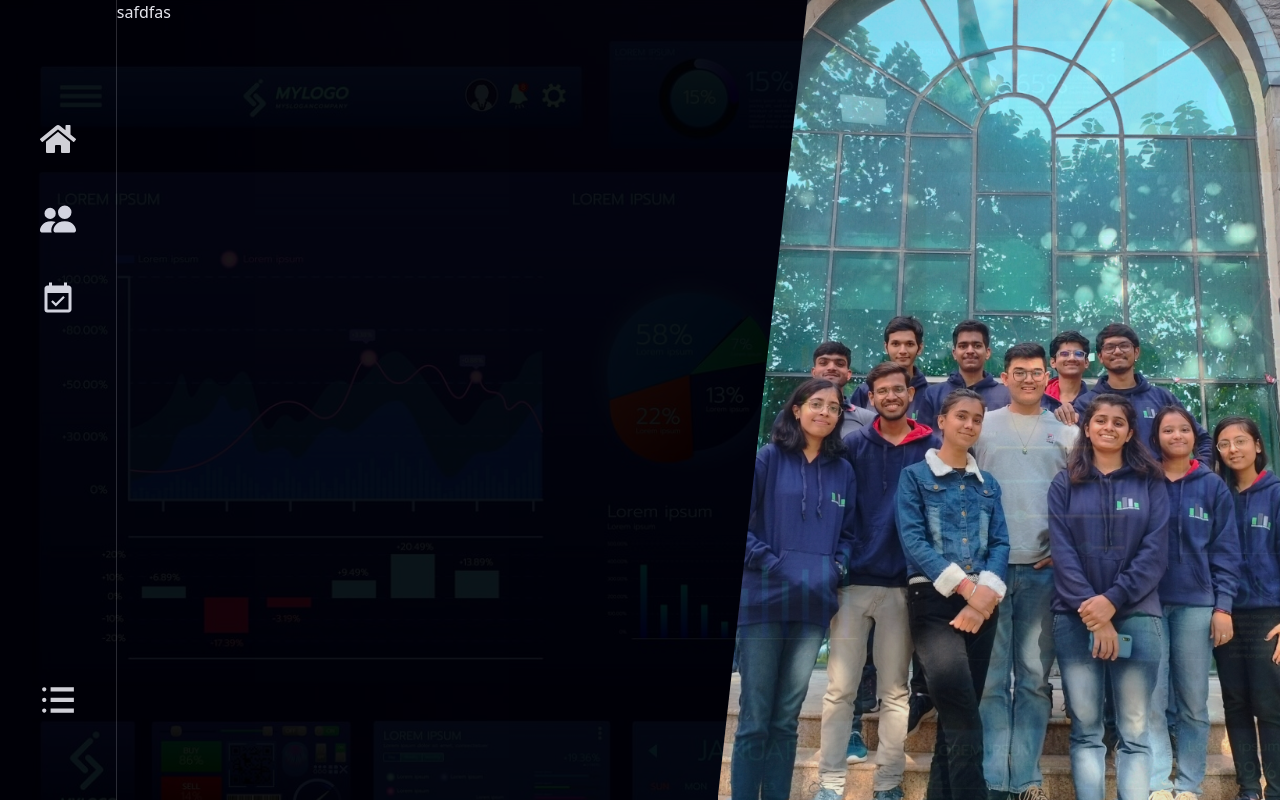
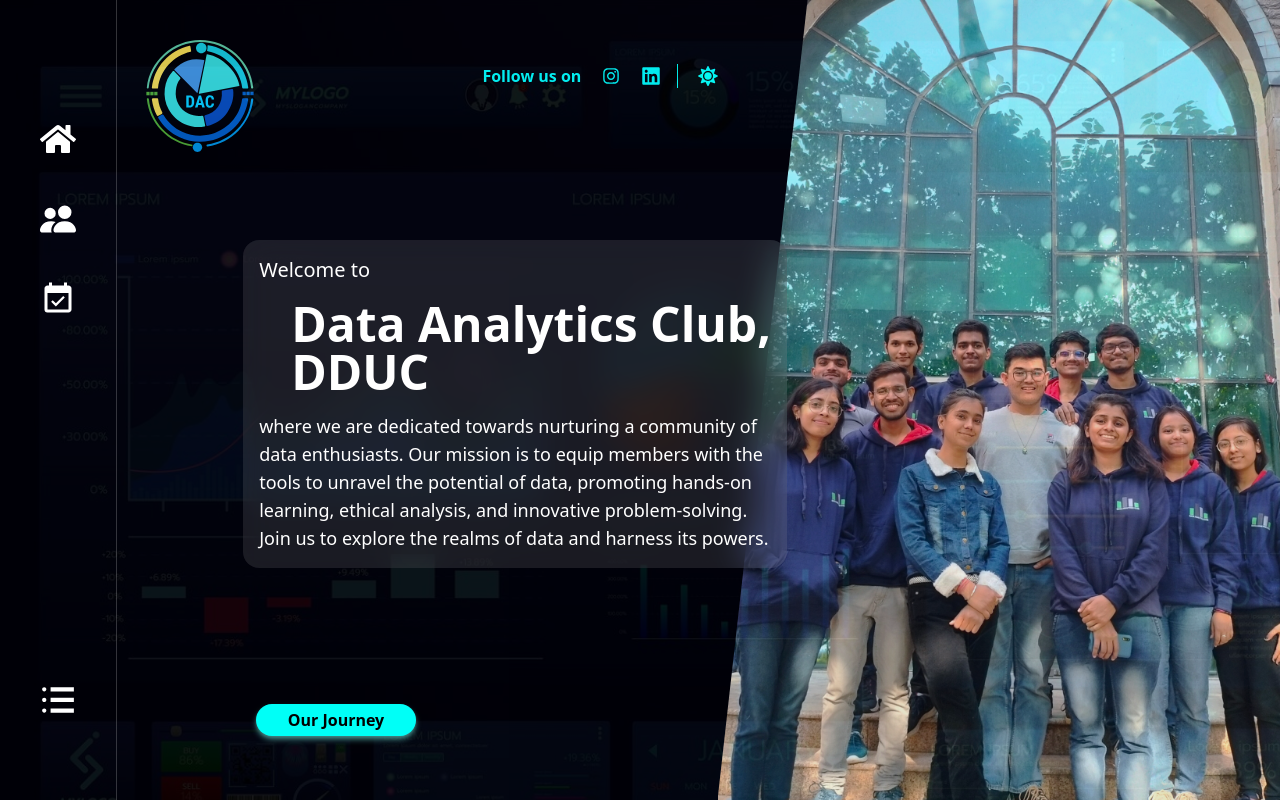
Before and after one commit to manish1034/DAC-website, a React (Vite) app: page / in a window 1280 px wide. Built offline with nearby package versions, Linux system fonts and the light colour scheme.

Commit message:
today's changes

```diff
--- a/src/components/Homepage.jsx
+++ b/src/components/Homepage.jsx
@@ -1,16 +1,36 @@
 import Sidebar from "./Sidebar";
-import { us } from "../assets";
+import { us, darkLogo } from "../assets";
+import { AiOutlineInstagram } from "react-icons/ai";
+import { FaLinkedin } from "react-icons/fa";
+import { FaSun } from "react-icons/fa";
+
 
 const Homepage = () => {
   return (
-    <div className="h-[100vh] w-[100vw] bg-hero-site">
+    <div className="relative h-[100vh] w-[100vw] bg-hero-site">
+      <Sidebar/>
       <div className="flex h-[100vh] w-[100vw] bg-black opacity-90">
-        {/* Sidebar */}
-        <Sidebar/>
-        <div className="text-white flex-1">
-          safdfas
+        <div className="flex-1">
+          <div className="flex flex-row justify-between items-center">
+            <img src={darkLogo} alt="" className="h-28 w-28 mt-10 ml-36"/>
+            <div className="flex flex-row justify-around items-center">
+              <h1 className="text-[#00fff7] font-bold cursor-pointer">Follow us on</h1>
+              <AiOutlineInstagram className="text-xl text-[#00fff7] ml-5 cursor-pointer"/>
+              <FaLinkedin className="text-xl text-[#00fff7] ml-5 cursor-pointer"/>
+              <div className="bg-[#00fff7] h-6 w-[0.2px] ml-4"></div>
+              <FaSun className="text-xl text-[#00fff7] ml-5 cursor-pointer"/>
+            </div>
+          </div>
         </div>
         <img src={us} alt="" className="relative h-[100vh] right-0 clip-photo"/>
+      </div>
+      <div className="">
+        <div className="absolute top-[30%] left-[19%] bg-white/10 backdrop-blur-lg h-[20.5rem] w-[34rem] rounded-2xl">
+          <h1 className="text-white text-xl m-4">Welcome to</h1>
+          <h1 className="text-white text-5xl mt-2 ml-12 font-sans font-bold">Data Analytics Club, DDUC</h1>
+          <h1 className="text-white text-lg m-4 font-light">where we are dedicated towards nurturing a community of data enthusiasts. Our mission is to equip members with the tools to unravel the potential of data, promoting hands-on learning, ethical analysis, and innovative problem-solving. Join us to explore the realms of data and harness its powers.</h1>
+        </div>
+        <button className="absolute h-8 w-[10rem] bottom-16 left-[20%] bg-[#00fff7] rounded-full font-bold shadow-[#458d8a] shadow-md">Our Journey</button>
       </div>
     </div>
   )
--- a/src/components/Sidebar.jsx
+++ b/src/components/Sidebar.jsx
@@ -5,13 +5,13 @@ import { TfiMenuAlt } from "react-icons/tfi";
 
 const Sidebar = () => {
   return (
-    <div className="h-full bg-black opacity-90 flex flex-col justify-around items-center w-[7.3rem] border-r-[0.1px] border-white/20 z-40">
+    <div className="fixed h-full flex flex-col justify-around items-center w-[7.3rem] border-r-[0.1px] border-white/20 z-40">
       <div className="flex flex-col justify-stretch mb-40 items-center">
-        <FaHome className="text-4xl text-white mb-11 mt-10"/>
-        <BsPeopleFill className="text-4xl text-white mb-11"/>
-        <MdEventAvailable className="text-4xl text-white mb-11"/>
+        <FaHome className="text-4xl text-white mb-11 mt-10 cursor-pointer"/>
+        <BsPeopleFill className="text-4xl text-white mb-11 cursor-pointer"/>
+        <MdEventAvailable className="text-4xl text-white mb-11 cursor-pointer"/>
       </div>
-      <TfiMenuAlt className="text-4xl text-white"/>
+      <TfiMenuAlt className="text-4xl text-white cursor-pointer"/>
     </div>
   )
 }
--- a/src/index.css
+++ b/src/index.css
@@ -5,3 +5,8 @@
 .clip-photo {
     clip-path: polygon(16% 0, 100% 0%, 100% 100%, 0% 100%);
 }
+
+.backdrop-blur-5xl {
+    --tw-backdrop-blur: blur(94px);
+    backdrop-filter: var(--tw-backdrop-blur) var(--tw-backdrop-brightness) var(--tw-backdrop-contrast) var(--tw-backdrop-grayscale) var(--tw-backdrop-hue-rotate) var(--tw-backdrop-invert) var(--tw-backdrop-opacity) var(--tw-backdrop-saturate) var(--tw-backdrop-sepia);
+}
```
Also changed, not shown: src/components/index.html (added, +17 -0 lines).
